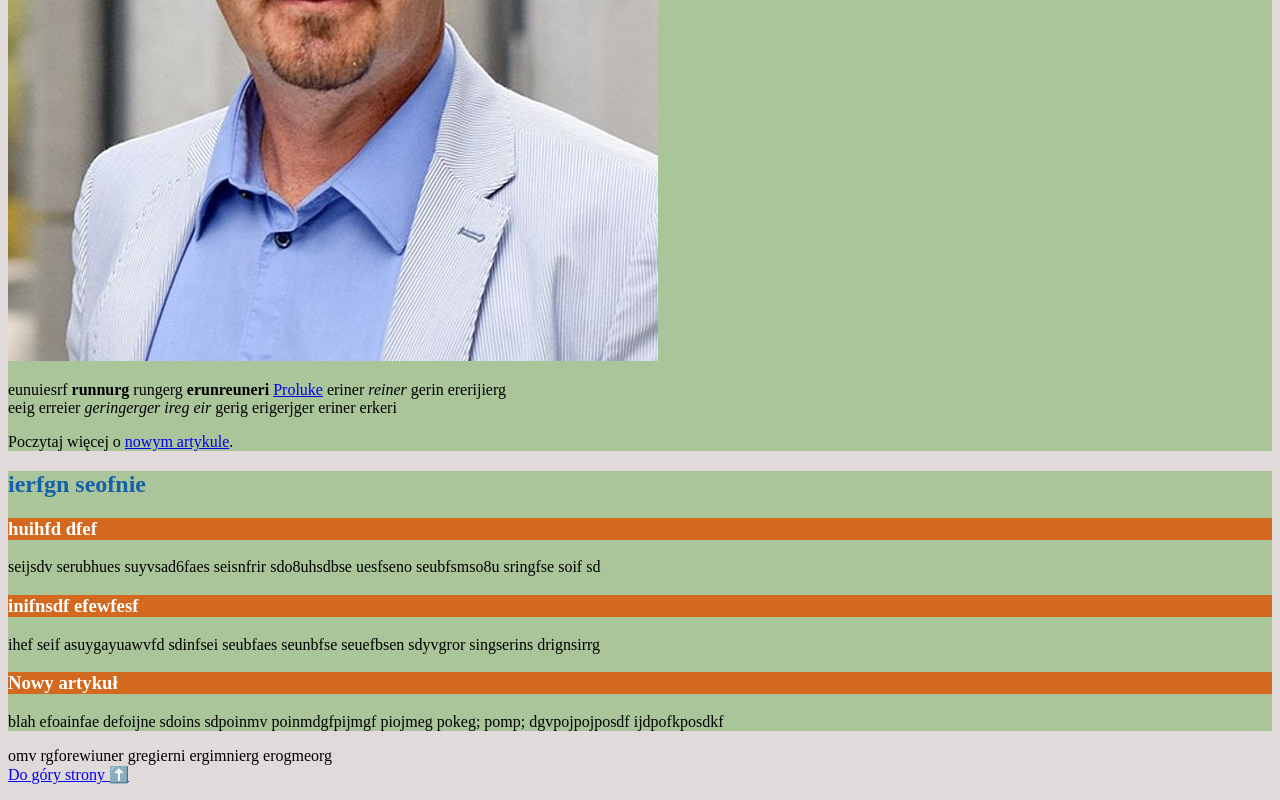
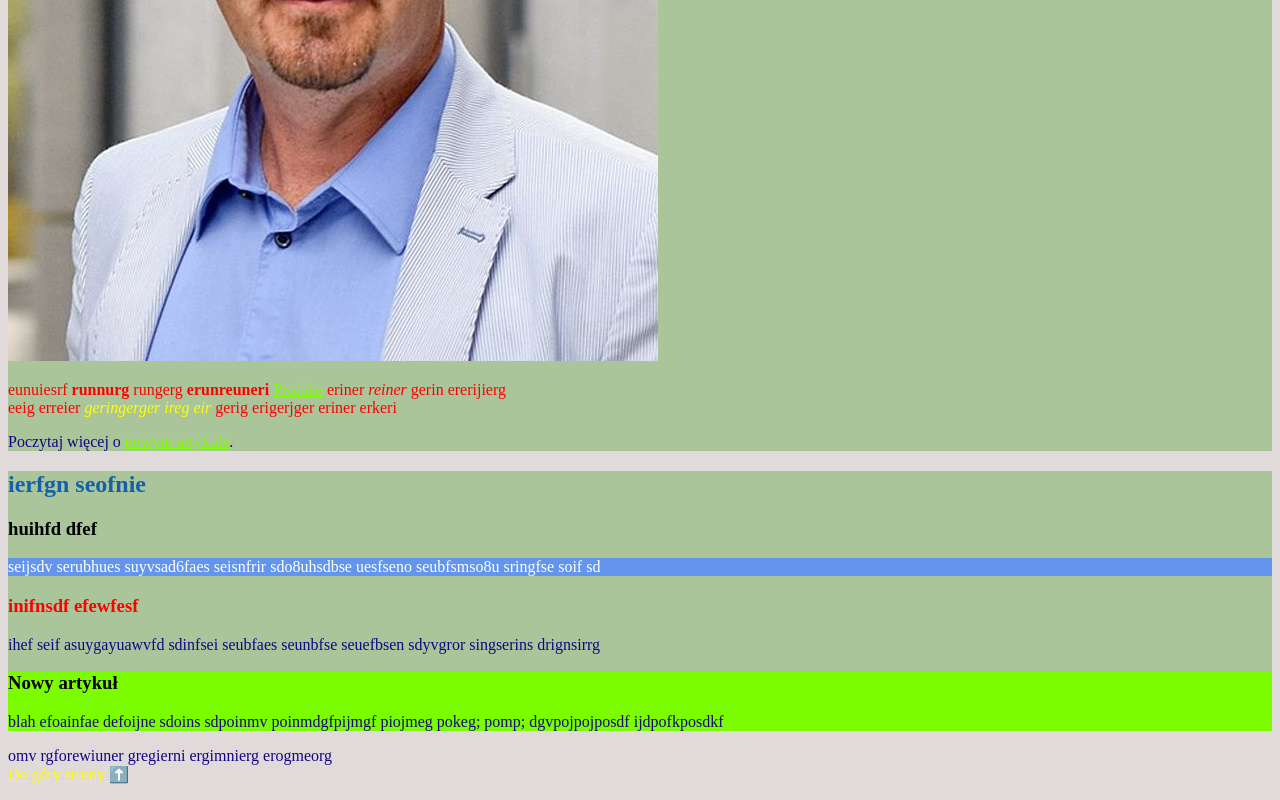
Before and after one commit to kroohy/homepage, a plain HTML site: page index.html in a window 1280 px wide. Shown: the part 527-1327 px from the top of the page. Drawn offline with Linux system fonts and the light colour scheme.

Commit message:
learning css

```diff
--- a/index.html
+++ b/index.html
@@ -18,21 +18,22 @@
         <h1>Nagłówek 1</h1>
       </header>
       <section>
-        <h2>oinef efin</h2>
+        <h2 style="color: blueviolet">oinef efin</h2>
         <img src="lukasz2.jpg" alt="to ja" />
-        <p>
+        <p class="czerwony">
           eunuiesrf <b>runnurg</b> rungerg <strong>erunreuneri</strong>
           <a href="https://proluke.com" target="_blank">Proluke</a> eriner
           <em>reiner</em> gerin ererijierg
           <br />
-          eeig erreier <i>geringerger ireg eir</i> gerig erigerjger eriner
-          erkeri
+          eeig erreier
+          <i id="name" style="color: yellow">geringerger ireg eir</i> gerig
+          erigerjger eriner erkeri
         </p>
         <p>Poczytaj więcej o <a href="#nowyartykul">nowym artykule</a>.</p>
       </section>
       <section>
         <h2>ierfgn seofnie</h2>
-        <article>
+        <article class="my-article">
           <h3>huihfd dfef</h3>
           <p>
             seijsdv serubhues suyvsad6faes seisnfrir sdo8uhsdbse uesfseno
@@ -40,7 +41,7 @@
           </p>
         </article>
         <article>
-          <h3>inifnsdf efewfesf</h3>
+          <h3 class="czerwony">inifnsdf efewfesf</h3>
           <p>
             ihef seif asuygayuawvfd sdinfsei seubfaes seunbfse seuefbsen
             sdyvgror singserins drignsirrg
--- a/style.css
+++ b/style.css
@@ -8,10 +8,35 @@ h1 {
 h2 {
   color: #1460aa;
 }
-h3 {
-  color: white;
-  background: chocolate;
-}
 section {
   background: #aac59a;
 }
+
+.czerwony {
+  color: red;
+}
+
+#nowyartykul {
+  background: lawngreen;
+}
+
+p {
+  color: rgb(18, 6, 133);
+}
+
+a {
+  color: yellow;
+}
+
+section a {
+  color: chartreuse;
+}
+
+.my-article p {
+  background: cornflowerblue;
+  color: white;
+}
+
+#name {
+  color: blue;
+}
```
